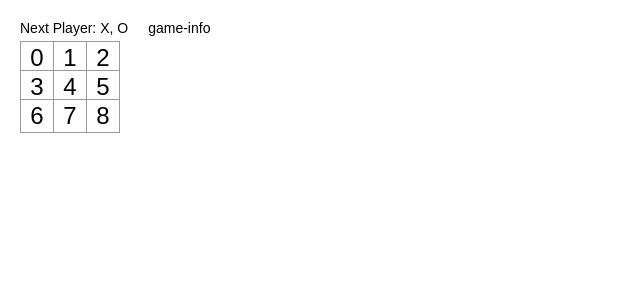
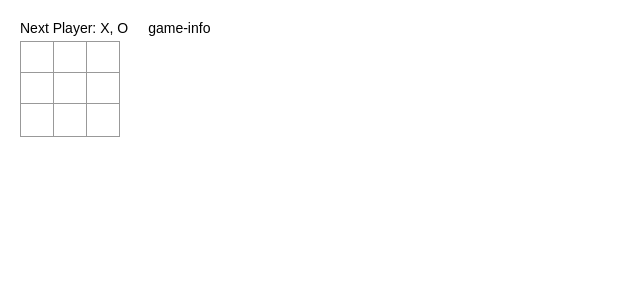
Before and after one commit to yogoloper/react-basic, a React (Create React App) app: page / in a window 1280 px wide. Shown: the top 300 px of the page, without its empty margins (0-640 px from the left). Built offline with nearby package versions, Linux system fonts and the light colour scheme.

Commit message:
square에 state 추가

```diff
--- a/src/components/Square.js
+++ b/src/components/Square.js
@@ -2,12 +2,20 @@ import React from 'react';
 import './Square.css';
 
 export class Square extends React.Component {
+  constructor(props) {
+    super(props)
+    this.state = {
+      value: null,
+    }
+  }
   render() {
     return (
       <button className='square' onClick={() => {
-        console.log('click', this.props.value)
+        this.setState({value: 'X'})
+        // console.log('click', this.props.value)
       }}>
-        {this.props.value}
+        {this.state.value}
+        {/* {this.props.value} */}
       </button>
     )
   }
```
